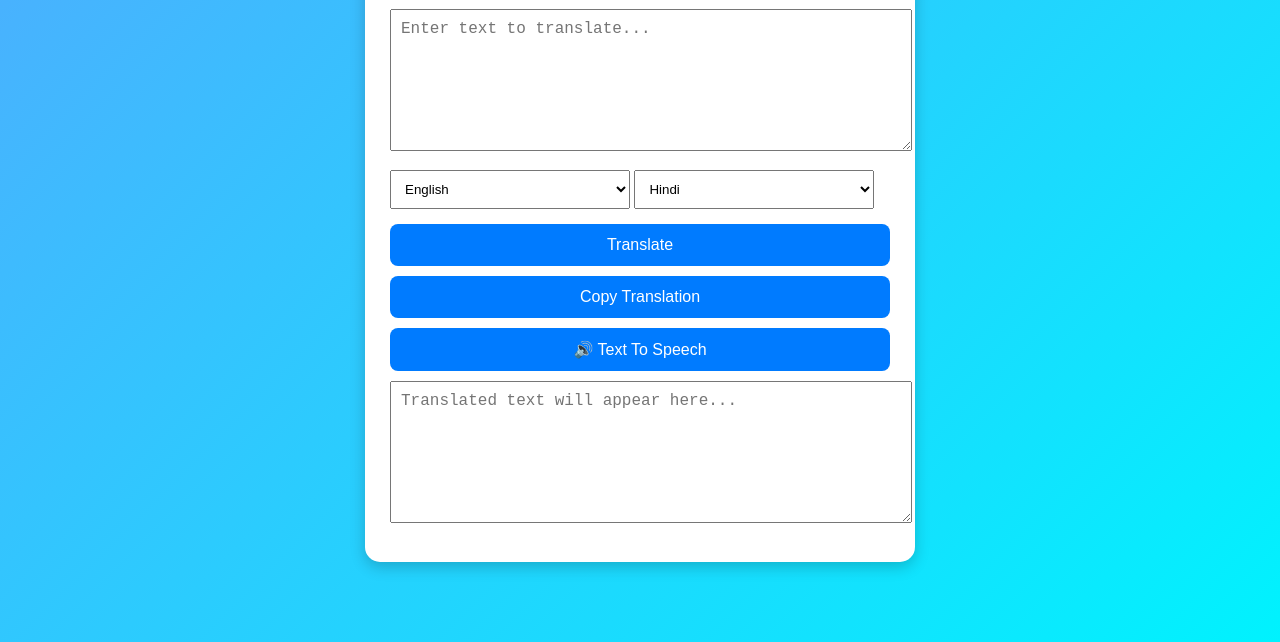
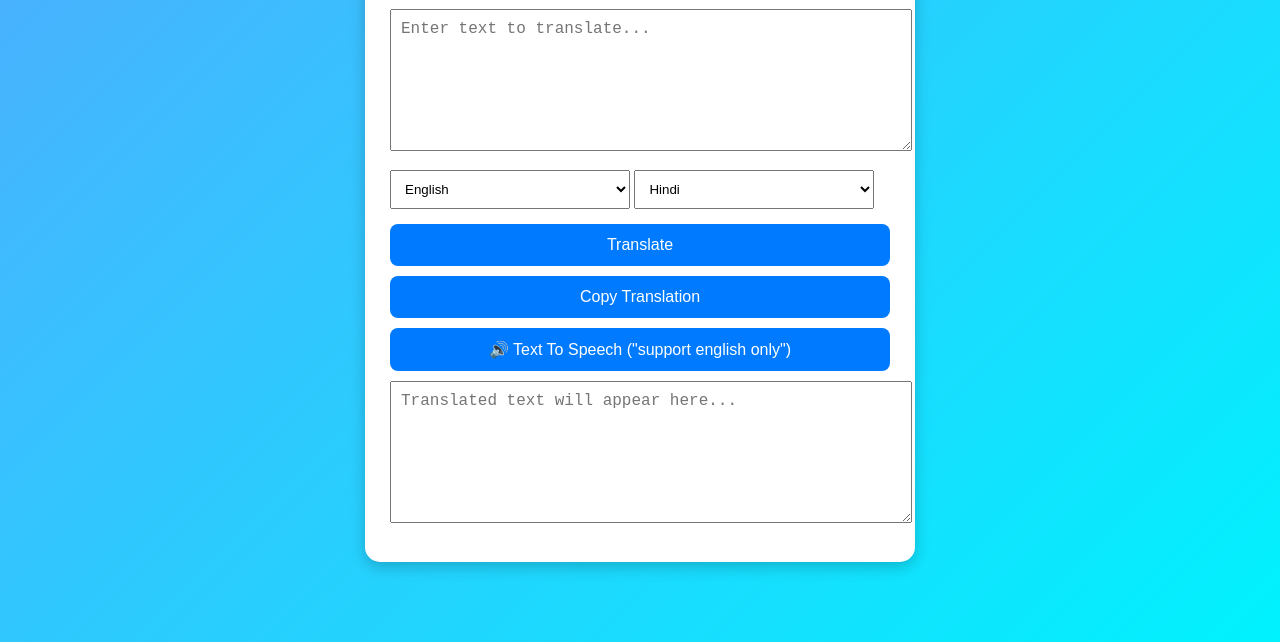
Before and after one commit to samantaj160-ui/codealpha_tasks-Language-Transalation, a plain HTML site: page index.html in a window 1280 px wide. Shown: the part 174-816 px from the top of the page. Drawn offline with Linux system fonts and the light colour scheme.

Commit message:
index.html

```diff
--- a/index.html
+++ b/index.html
@@ -66,7 +66,7 @@
             </button>
 
             <button onclick="speakText()">
-                🔊 Text To Speech
+                🔊 Text To Speech ("support english only")
             </button>
 
             <textarea
```
